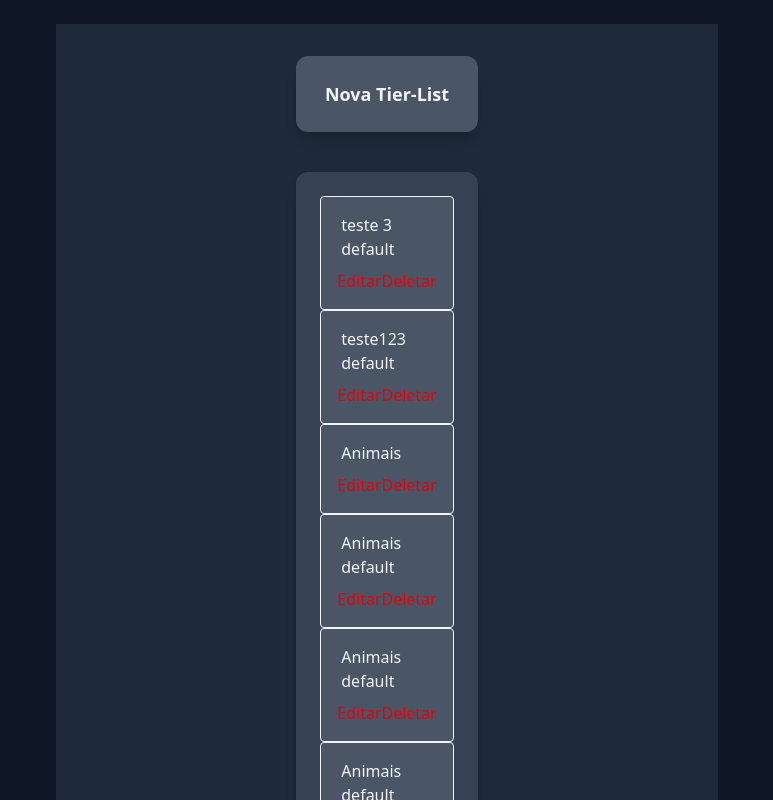
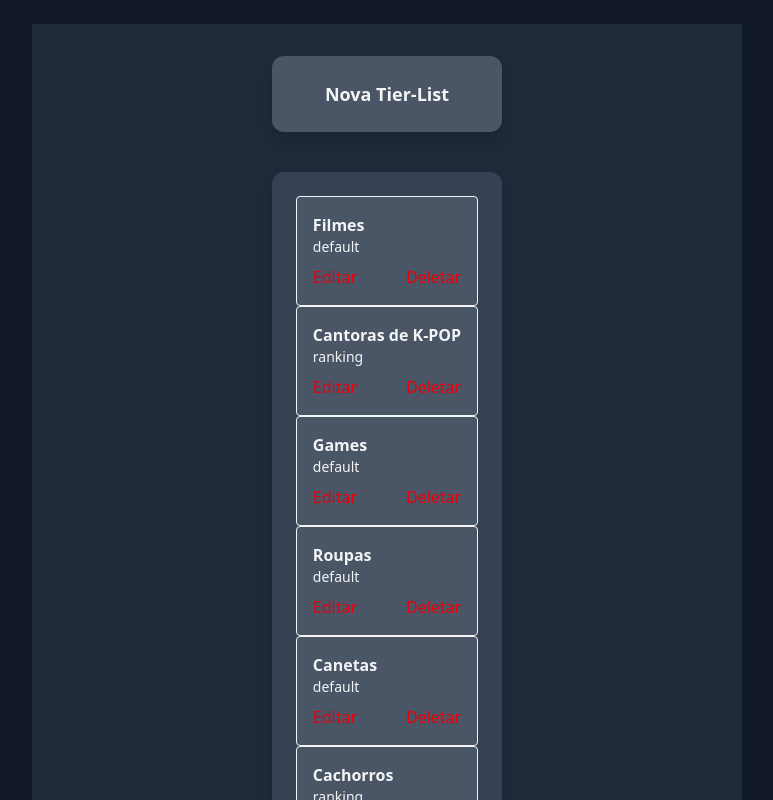
Before and after one commit to JoaoMiguelRita/TierList-Final-Frontend, a React (Vite) app: page / in a window 1280 px wide. Shown: the top 800 px of the page, without its empty margins (253-1026 px from the left). Built offline with nearby package versions, Linux system fonts and the light colour scheme; data requests are answered from the project's data file.

Commit message:
Tela Home 100%

```diff
--- a/db.json
+++ b/db.json
@@ -1,49 +1,34 @@
 {
   "tierList": [
     {
-      "id": "2451215124",
-      "name": "teste 3",
+      "id": "68a6ed36-3da5-4c29-a74e-96256dac9972",
+      "name": "Filmes",
       "type": "default"
     },
     {
-      "id": "323",
-      "name": "teste123",
+      "id": "8443eb89-e81b-42a5-a48e-98bdf275da37",
+      "name": "Cantoras de K-POP",
+      "type": "ranking"
+    },
+    {
+      "id": "50304e6d-b422-4411-806f-9100950cc701",
+      "name": "Games",
       "type": "default"
     },
     {
-      "id": "e0a21481-2490-4353-a9ca-dd8f8424f13e",
-      "name": "Animais",
-      "type": ""
-    },
-    {
-      "id": "6b15a413-2ae4-4f85-bb0d-fe90a3235e22",
-      "name": "Animais",
+      "id": "b41fb68b-8df8-448a-bd80-d75037b14227",
+      "name": "Roupas",
       "type": "default"
     },
     {
-      "id": "2e916a75-7557-4ab7-9a2f-9c633a010e53",
-      "name": "Animais",
+      "id": "d7d5ff30-c437-4f45-b1d5-58b9e0fd7536",
+      "name": "Canetas",
       "type": "default"
     },
     {
-      "id": "f21c3125-1fd6-49f0-9fc9-ebc91565ae95",
-      "name": "Animais",
-      "type": "default"
-    },
-    {
-      "id": "68a6ed36-3da5-4c29-a74e-96256dac9972",
-      "name": "teste 123",
-      "type": "default"
-    },
-    {
-      "id": "60a84868-9ccb-4c5b-bf29-a6c48532295c",
-      "name": "Animais",
-      "type": "default"
-    },
-    {
-      "id": "1050d1b4-d383-4f29-96e9-c9ff7df215a2",
-      "name": "aaaa",
-      "type": "default"
+      "id": "bb37df17-15a9-4a82-8d90-540d30881c1a",
+      "name": "Cachorros",
+      "type": "ranking"
     }
   ]
 }
--- a/src/components/TierFormHome.jsx
+++ b/src/components/TierFormHome.jsx
@@ -9,6 +9,8 @@ export default function TierForm({ initialData = {}}) {
         "type": "",
         ...initialData,
     })
+
+    const navigate = useNavigate();
 
     const handleSubmit = async (e) => {
         e.preventDefault()
@@ -30,7 +32,7 @@ export default function TierForm({ initialData = {}}) {
             });
             navigate('/'); // Redireciona para a HomePage depois de salvar
             } catch (error) {
-            console.error("Erro ao adicionar TierList:", error);
+            console.log("Erro ao adicionar TierList:", error?.message, error?.response);
             alert("Houve um erro ao adicionar a TierList. Tente novamente.");
         }
     }
--- a/src/components/TierItemHome.jsx
+++ b/src/components/TierItemHome.jsx
@@ -1,55 +1,119 @@
-import { Link, Navigate } from "react-router-dom";
+import { useState } from "react";
+import { useNavigate } from "react-router-dom";
 
 export default function TierItemHome({ tier, onDelete, onEdit }) {
-  const handleNavClick = () => {
-    Navigate(`/tierList/${tier.id}`);
-  }
+  const navigate = useNavigate();
+  const [isEditing, setIsEditing] = useState(false);
+  const [formData, setFormData] = useState({
+    name: tier.name,
+    type: tier.type,
+  });
 
-  const handleEdit = (e) => {
-    e.stopPropagation(); // evita navegação
+  const handleCardClick = () => {
+    navigate(`/tierList/${tier.id}`);
+  };
+
+  /*const handleEdit = (e) => {
+    e.stopPropagation();
     const newName = prompt("Digite o novo nome da TierList:", tier.name);
-    if (newName && newName.trim() !== "") {
-      onEdit(tier.id, { name: newName.trim() });
+    const newType = prompt("Digite o novo Tipo da TierList:", tier.type);
+    if ((newName && newName.trim() !== "") || (newType && newType.trim() !== "")) {
+      onEdit(tier.id, { name: newName.trim(), type: newType.trim() });
     }
+  };*/
+
+  const openEditModal = (e) => {
+    e.stopPropagation();
+    setFormData({ name: tier.name, type: tier.type });
+    setIsEditing(true);
+  };
+
+  const handleSave = () => {
+    onEdit(tier.id, formData);
+    setIsEditing(false);
+  };
+
+  const handleDelete = (e) => {
+    e.stopPropagation();
+    onDelete(tier.id);
   };
 
   return (
-    <Link
-        className="flex flex-col border p-4 rounded hover:bg-gray-500 shadow-snpm bg-gray-600"
-        to={`/tierList/${tier.id}`}
+    <>
+    <div
+      className="flex flex-col border p-4 rounded hover:bg-gray-500 shadow-snpm bg-gray-600 cursor-pointer"
+      onClick={handleCardClick}
     >
-      <p
-        id="name"
-        className="cursor-pointer rounded px-1"
-      >
-        {tier.name}
-      </p>
-      <p
-        id="type"
-        className="cursor-pointer rounded px-1"
-      >
-        {tier.type}
-      </p>
+      <p className="font-bold">{tier.name}</p>
+      <p className="text-sm">{tier.type}</p>
+
       <div className="flex justify-between mt-2">
         <button
           className="text-red-600 hover:underline"
-          onClick={(e) => {
-            e.stopPropagation(); // evita navegação ao clicar no botão
-
-          }}
+          /*onClick={handleEdit}*/
+          onClick={openEditModal}
         >
           Editar
         </button>
         <button
           className="text-red-600 hover:underline"
-          onClick={(e) => {
-            e.stopPropagation(); // evita navegação ao clicar no botão
-            onDelete(tier.id);
-          }}
+          onClick={handleDelete}
         >
           Deletar
         </button>
       </div>
-    </Link>
+    </div>
+
+    {/*
+      Essa parte se chama Modal, foi a melhor forma apresentavel para
+      realizar a edição do campo type.
+    */}
+
+    {isEditing && (
+        <div className="fixed inset-0 bg-black bg-opacity-50 flex justify-center items-center z-50">
+          <div className="bg-gray-800 text-white p-6 rounded shadow-lg w-full max-w-md">
+            <h2 className="text-xl font-semibold mb-4">Editar Tier List</h2>
+
+            <input
+              type="text"
+              className="w-full p-2 rounded bg-gray-700 mb-4"
+              placeholder="Nome"
+              value={formData.name}
+              onChange={(e) =>
+                setFormData({ ...formData, name: e.target.value })
+              }
+            />
+
+            <select
+              className="w-full p-2 rounded bg-gray-700 mb-4"
+              value={formData.type}
+              onChange={(e) =>
+                setFormData({ ...formData, type: e.target.value })
+              }
+            >
+              <option value="">Selecione um tipo</option>
+              <option value="default">Padrão</option>
+              <option value="ranking">Ranking</option>
+            </select>
+
+            <div className="flex justify-end gap-3">
+              <button
+                className="bg-gray-600 hover:bg-gray-500 px-4 py-2 rounded"
+                onClick={() => setIsEditing(false)}
+              >
+                Cancelar
+              </button>
+              <button
+                className="bg-indigo-600 hover:bg-indigo-500 px-4 py-2 rounded"
+                onClick={handleSave}
+              >
+                Salvar
+              </button>
+            </div>
+          </div>
+        </div>
+      )}
+    </>
+
   );
 }
```
